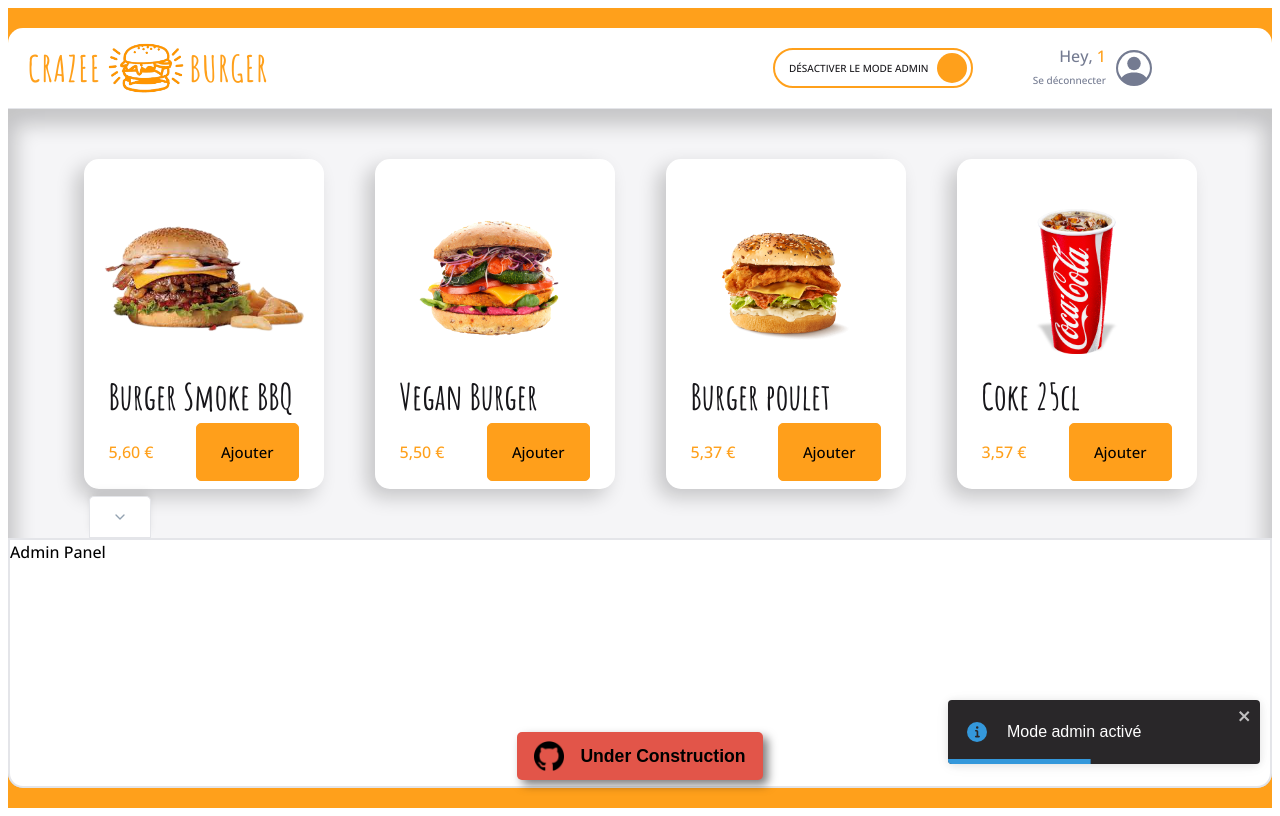
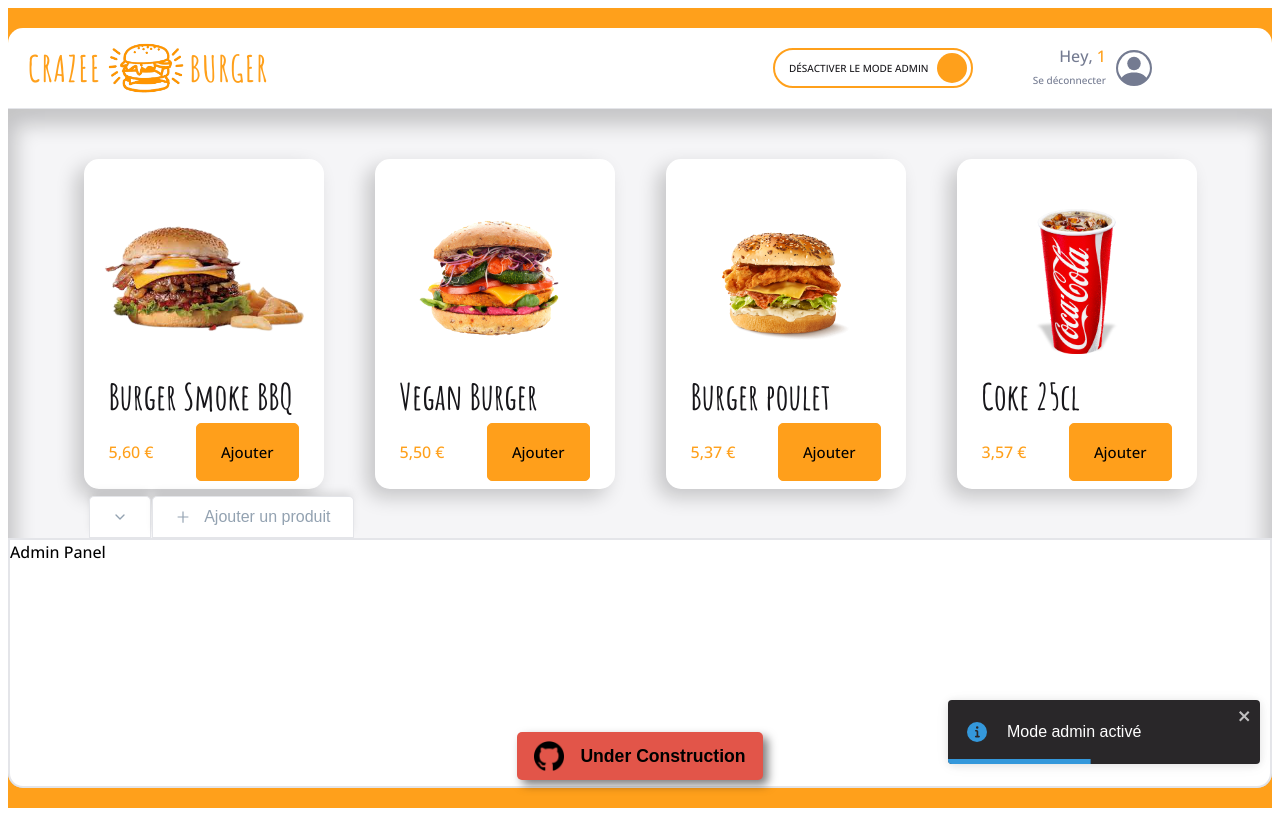
Before and after one commit to djibh/crazee, a React (Vite) app: page /order/1 in a window 1280 px wide. Both pictures are taken after a click on the label 872 px from the left and 68 px from the top of the page. Built offline with nearby package versions, Linux system fonts and the light colour scheme; grey boxes are pictures that could not be loaded.

Commit message:
feat (F07:ORDER) > Admin > Add <Tab/> label

```diff
--- a/src/components/pages/order/Main/Admin/AdminTabs.tsx
+++ b/src/components/pages/order/Main/Admin/AdminTabs.tsx
@@ -1,6 +1,7 @@
 import styled from "styled-components";
 import Tab from "../../../../reusable-ui/Tab";
 import { FiChevronDown, FiChevronUp } from 'react-icons/fi'
+import { AiOutlinePlus } from 'react-icons/ai'
 import React, { SetStateAction } from "react";
 import { theme } from "../../../../../theme";
 
@@ -20,7 +21,14 @@
         <Tab
           Icon={isCollapsed ? <FiChevronUp /> : <FiChevronDown />}
           onClick={ handleClick }
-          className={ isCollapsed ? "is-active" : "" }/>
+          className={ isCollapsed ? "is-active" : "" }
+        />
+        <Tab
+          label="Ajouter un produit"
+          Icon={<AiOutlinePlus />}
+          onClick={ handleClick }
+          className={ isCollapsed ? "is-active" : "" }
+        />
     </AdminTabsStyled>
   )
 }
@@ -29,6 +37,7 @@
 
     display: flex;
     padding: 0 20px;
+    gap: 1px;
 
     .is-active {
       background-color: ${theme.colors.background_dark};
--- a/src/components/reusable-ui/Tab.tsx
+++ b/src/components/reusable-ui/Tab.tsx
@@ -3,16 +3,16 @@
 import { ReactElement } from "react";
 
 type TabProps = {
+    label?: string,
     Icon: ReactElement,
     onClick: () => void,
     className: string
 }
-export default function Tab({Icon, onClick, className}: TabProps) {
+export default function Tab({label, Icon, onClick, className}: TabProps) {
   return (
     <TabStyled onClick={ onClick } className={ className }>
-        <div className="icon">
-            { Icon }
-        </div>
+        <div className="icon">{ Icon }</div>
+        {label && <span className="label">{ label }</span> }
     </TabStyled>
   )
 }
@@ -50,4 +50,8 @@
   .icon {
     display: flex;
   }
+
+  .label {
+    padding-left: 13px;
+  }
 `;
```
